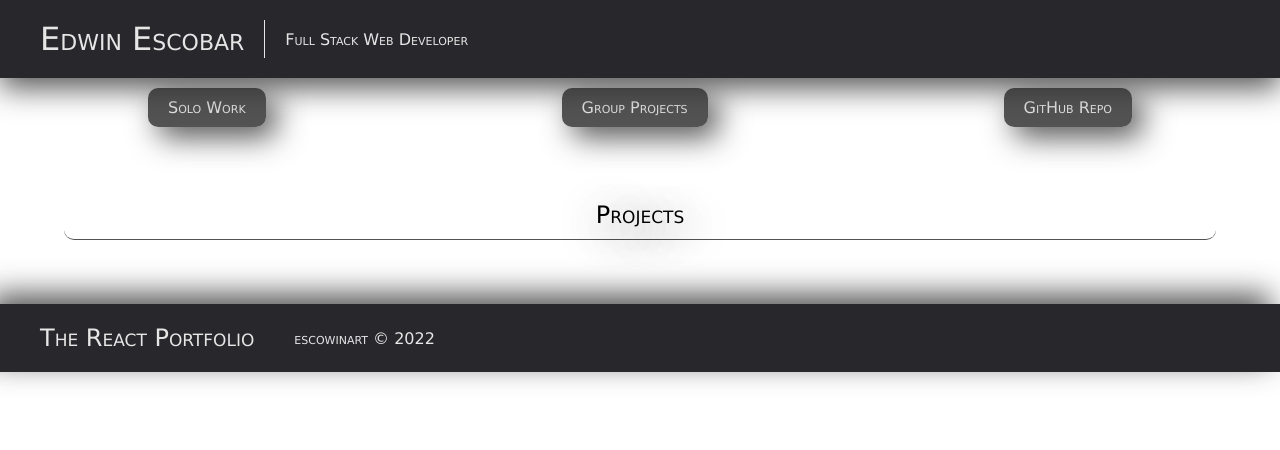
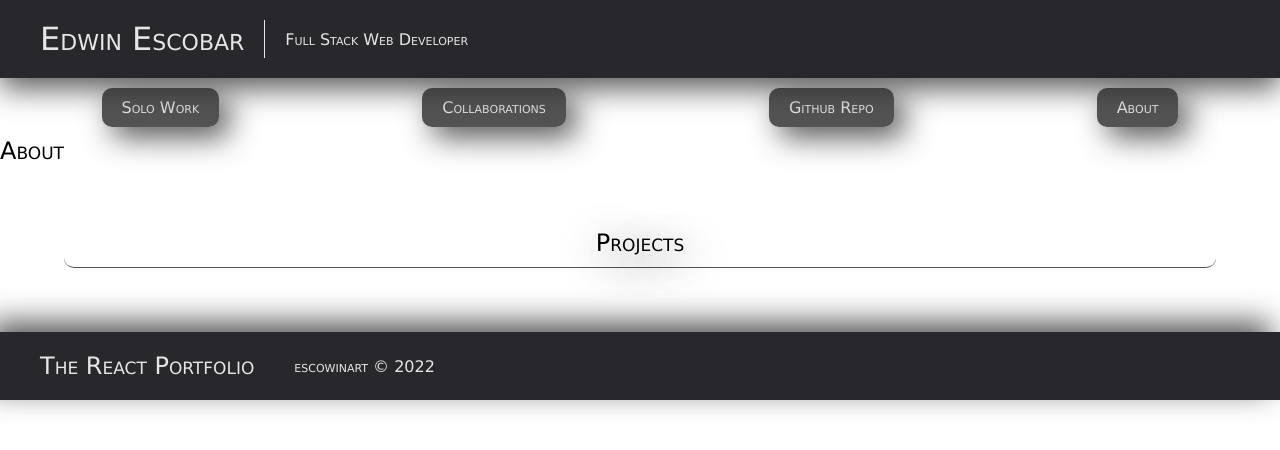
Before and after one commit to escowin/portfolio, a React (Create React App) app: page / in a window 1280 px wide. Shown: the top 450 px of the page. Built offline with nearby package versions, Linux system fonts and the light colour scheme.

Commit message:
components | <About>,  <Navigation><a>...</>. css | refactor

```diff
--- a/src/App.js
+++ b/src/App.js
@@ -2,17 +2,19 @@ import React from 'react';
 import './index.css';
 import Project from './components/Project';
 import Header from './components/Header';
+import About from './components/About';
 // import Navigation from './components/Navigation';
 import Footer from './components/Footer';
 
 function App() {
   return (
     <div>
+      <Header></Header>
       <main>
-        <Header></Header>
+        <About></About>
         <Project></Project>
+      </main>
         <Footer></Footer>
-      </main>
     </div>
   );
 }
--- /dev/null
+++ b/src/components/About/index.js
@@ -0,0 +1,11 @@
+import React from 'react';
+
+function About() {
+    return (
+      <section className='flex'>
+        <h2>About</h2>
+      </section>
+    );
+  }
+
+  export default About;
--- a/src/components/Header/index.js
+++ b/src/components/Header/index.js
@@ -5,7 +5,7 @@ function Header() {
   return (
     <div id="header">
         <header className='flex'>
-            <h1>Edwin Escobar</h1>
+            <h1><a href="/">Edwin Escobar</a></h1>
             <p>Full Stack Web Developer</p>
         </header>
         <Navigation></Navigation>
--- a/src/components/Navigation/index.js
+++ b/src/components/Navigation/index.js
@@ -4,9 +4,10 @@ function Navigation() {
   return (
     <nav>
       <ul className='flex'>
-        <li>Solo Work</li>
-        <li>Group Projects</li>
-        <li>GitHub Repo</li>
+        <li><a href="/">Solo Work</a></li>
+        <li><a href="/">Collaborations</a></li>
+        <li><a href="https://github.com/escowin">Github Repo</a></li>
+        <li><a href="/">About</a></li>
       </ul>
     </nav>
   );
--- a/src/index.css
+++ b/src/index.css
@@ -11,6 +11,7 @@
   --offoffwhite: rgba(230, 230, 230, .6);
   --offblack: rgb(40, 40, 44);
   --offoffblack: rgba(40, 40, 40, .8);
+  --red: rgb(179, 24, 24);
 }
 
 .flex {
@@ -20,6 +21,18 @@
 
 .space-between {
   justify-content: space-between;
+}
+
+/* TEXT ELEMENTS */
+a {
+  text-decoration: none;
+  color: var(--offwhite);
+  transition-duration: 1s;
+}
+
+a:hover {
+  color: var(--red);
+  text-shadow: 10px 5px 15px var(--red);
 }
 
 /* HEADER */
@@ -69,7 +82,6 @@ nav ul li {
 
 nav ul li:hover {
   background-color: var(--offblack);
-  color: rgb(179, 24, 24);
 }
 
 /* PROJECTS */
```
Also changed, not shown: 1 other file (tests, documents, lock files or other folders).
